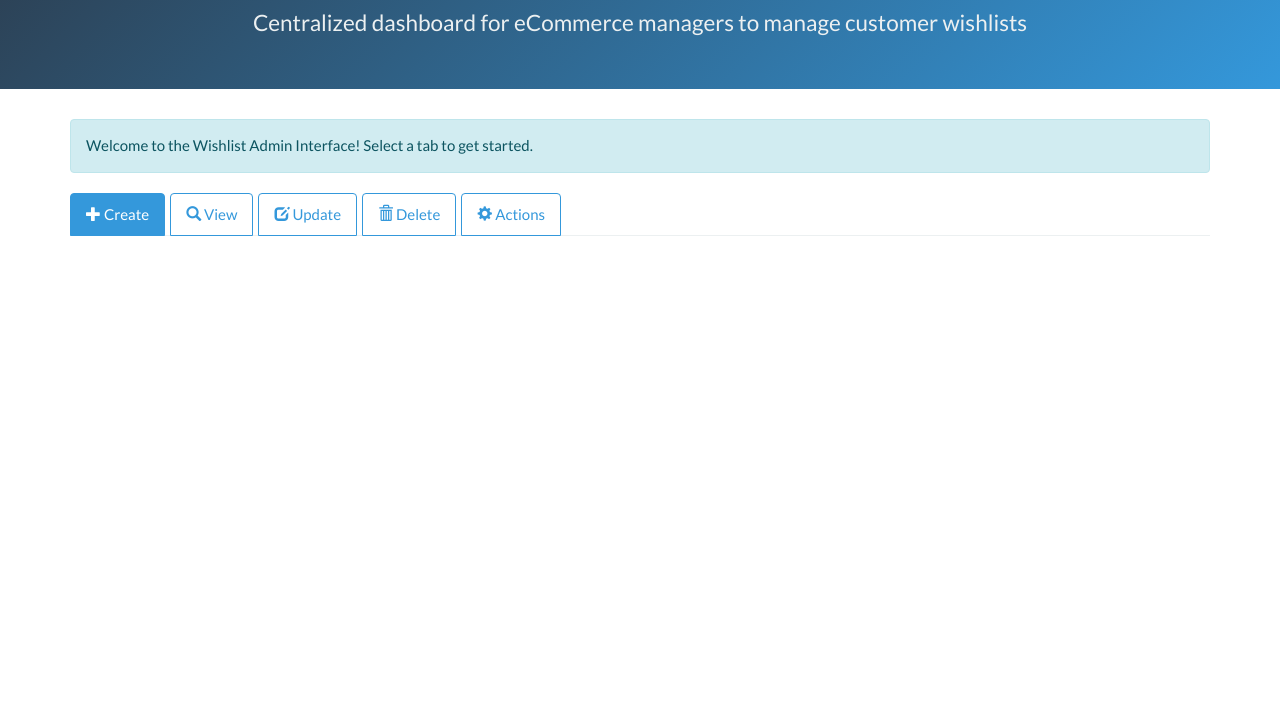
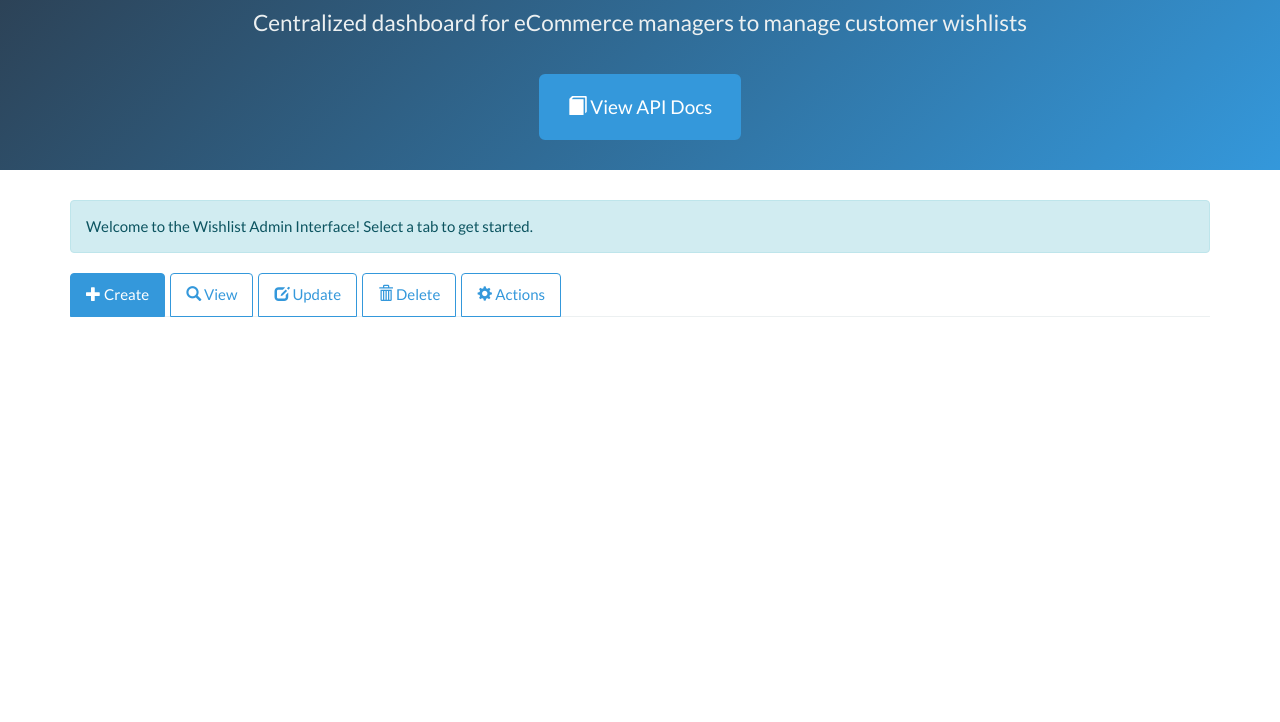
Before and after one commit to CSCI-GA-2820-SU25-001/wishlists, a plain HTML site: page service/static/index.html in a window 1280 px wide. Shown: the part 78-800 px from the top of the page. Drawn offline with nearby package versions, Linux system fonts and the light colour scheme; files that its build step writes are made by us from their sources; files whose address does not match are found by name.

Commit message:
make it visible

```diff
--- a/service/static/index.html
+++ b/service/static/index.html
@@ -124,6 +124,11 @@
                 <div class="col-md-12 text-center">
                     <h1><i class="glyphicon glyphicon-list-alt"></i> Wishlist Admin Interface</h1>
                     <p class="lead">Centralized dashboard for eCommerce managers to manage customer wishlists</p>
+                    <a href="/apidocs" class="btn btn-info btn-lg" style="margin-top: 15px;">
+                        <i class="glyphicon glyphicon-book"></i> View API Docs
+                    </a>
+
+
                 </div>
             </div>
         </div>
```
